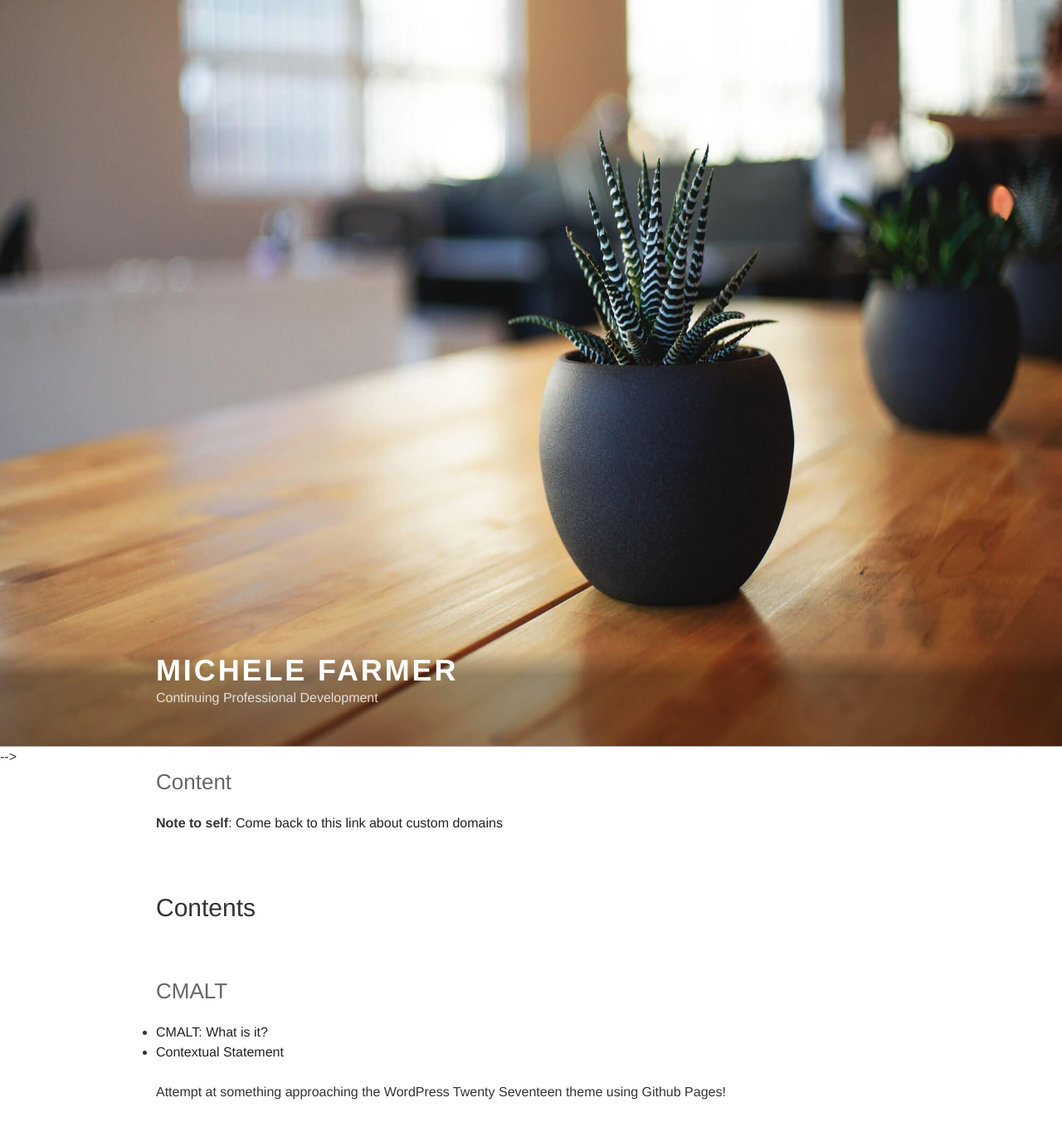
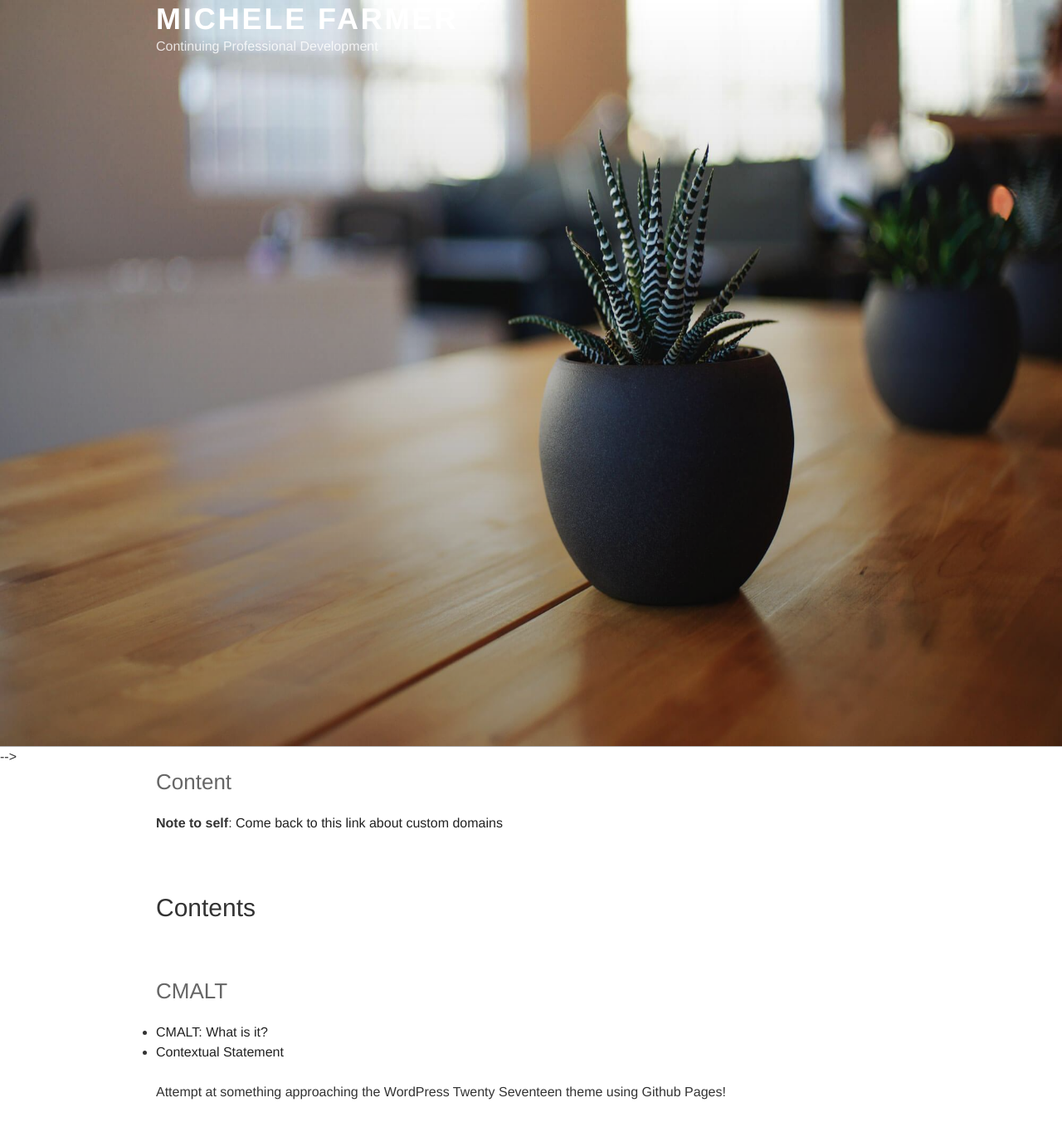
Before and after one commit to uclsenit/uclsenit.github.io, a Jekyll site: the page built from index.md, in a window 1280 px wide. Shown: the whole page at 83% size. Built offline with Jekyll 4.4.1, drawn with Linux system fonts in a browser that asks for light colours; nearby versions of some CDN libraries; some web fonts are replaced; our own code applies the rules of GitHub Pages for plain Markdown files; a script that is not in the unit is left out.

Commit message:
Update /assets/css/style.scss
Changed .header-gradient background code back to original opacity-increase-by-75% (by uncommenting it and by commenting out other background code), uncommented .header-gradient height:100% and commented out height:auto and max-height:50%, as a test

```diff
--- a/assets/css/style.scss
+++ b/assets/css/style.scss
@@ -617,23 +617,23 @@ header {
 // Equivalent to origstyle.scss .site-branding
 .header-gradient {
     // /* Permalink - use to edit and share this gradient: http://colorzilla.com/gradient-editor/#000000+0,000000+100&0+0,0.3+75 */
-    // background: -moz-linear-gradient(to top, rgba(0, 0, 0, 0) 0%, rgba(0, 0, 0, 0.3) 75%, rgba(0, 0, 0, 0.3) 100%); /* FF3.6-15 */
-    // background: -webkit-linear-gradient(to top, rgba(0, 0, 0, 0) 0%, rgba(0, 0, 0, 0.3) 75%, rgba(0, 0, 0, 0.3) 100%); /* Chrome10-25,Safari5.1-6 */
-    // background: linear-gradient(to bottom, rgba(0, 0, 0, 0) 0%, rgba(0, 0, 0, 0.3) 75%, rgba(0, 0, 0, 0.3) 100%); /* W3C, IE10+, FF16+, Chrome26+, Opera12+, Safari7+ */
-    // filter: progid:DXImageTransform.Microsoft.gradient(startColorstr="#00000000", endColorstr="#4d000000", GradientType=0); /* IE6-9 */
-    /* Permalink - use to edit and share this gradient: http://colorzilla.com/gradient-editor/#000000+0,000000+100&0+0,0.3+50 */
-    /* Permalink - use to edit and share this gradient: http://colorzilla.com/gradient-editor/#000000+0,000000+100&0+0,0.3+25 */
-    background: -moz-linear-gradient(top, rgba(0,0,0,0) 0%, rgba(0,0,0,0.3) 25%, rgba(0,0,0,0.3) 100%); /* FF3.6-15 */
-    background: -webkit-linear-gradient(top, rgba(0,0,0,0) 0%,rgba(0,0,0,0.3) 25%,rgba(0,0,0,0.3) 100%); /* Chrome10-25,Safari5.1-6 */
-    background: linear-gradient(to bottom, rgba(0,0,0,0) 0%,rgba(0,0,0,0.3) 25%,rgba(0,0,0,0.3) 100%); /* W3C, IE10+, FF16+, Chrome26+, Opera12+, Safari7+ */
-    filter: progid:DXImageTransform.Microsoft.gradient( startColorstr='#00000000', endColorstr='#4d000000',GradientType=0 ); /* IE6-9 */
+    background: -moz-linear-gradient(to top, rgba(0, 0, 0, 0) 0%, rgba(0, 0, 0, 0.3) 75%, rgba(0, 0, 0, 0.3) 100%); /* FF3.6-15 */
+    background: -webkit-linear-gradient(to top, rgba(0, 0, 0, 0) 0%, rgba(0, 0, 0, 0.3) 75%, rgba(0, 0, 0, 0.3) 100%); /* Chrome10-25,Safari5.1-6 */
+    background: linear-gradient(to bottom, rgba(0, 0, 0, 0) 0%, rgba(0, 0, 0, 0.3) 75%, rgba(0, 0, 0, 0.3) 100%); /* W3C, IE10+, FF16+, Chrome26+, Opera12+, Safari7+ */
+    filter: progid:DXImageTransform.Microsoft.gradient(startColorstr="#00000000", endColorstr="#4d000000", GradientType=0); /* IE6-9 */
+    // /* Permalink - use to edit and share this gradient: http://colorzilla.com/gradient-editor/#000000+0,000000+100&0+0,0.3+50 */
+    // /* Permalink - use to edit and share this gradient: http://colorzilla.com/gradient-editor/#000000+0,000000+100&0+0,0.3+25 */
+    // background: -moz-linear-gradient(top, rgba(0,0,0,0) 0%, rgba(0,0,0,0.3) 25%, rgba(0,0,0,0.3) 100%); /* FF3.6-15 */
+    // background: -webkit-linear-gradient(top, rgba(0,0,0,0) 0%,rgba(0,0,0,0.3) 25%,rgba(0,0,0,0.3) 100%); /* Chrome10-25,Safari5.1-6 */
+    // background: linear-gradient(to bottom, rgba(0,0,0,0) 0%,rgba(0,0,0,0.3) 25%,rgba(0,0,0,0.3) 100%); /* W3C, IE10+, FF16+, Chrome26+, Opera12+, Safari7+ */
+    // filter: progid:DXImageTransform.Microsoft.gradient( startColorstr='#00000000', endColorstr='#4d000000',GradientType=0 ); /* IE6-9 */
     bottom: 0;
     display: block;
     left: 0;
-    // height: 100%;
+    height: 100%;
     // height: 33%;
-    height: auto;
-    max-height: 50%;
+    // height: auto;
+    // max-height: 50%;
     // padding-top: 0;
     padding: 0 0 3em 0;
     content: "";
```
